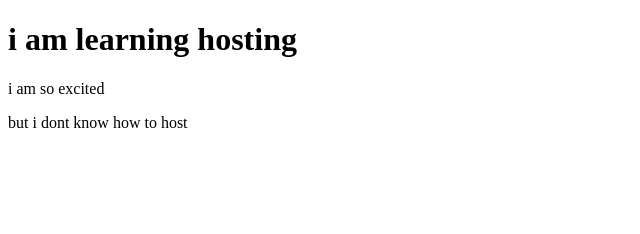
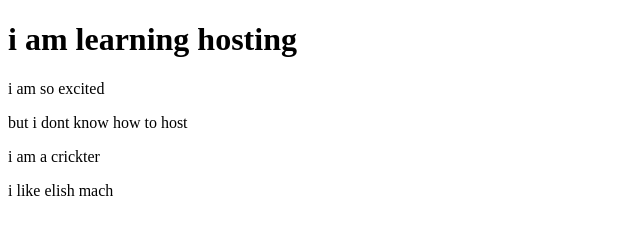
Before and after one commit to Anthony40134480/hosting, a plain HTML site: page index.html in a window 1280 px wide. Shown: the whole page, without its empty margins (0-640 px from the left). Drawn offline with Linux system fonts and the light colour scheme.

Commit message:
elish added

```diff
--- a/index.html
+++ b/index.html
@@ -9,6 +9,8 @@
     <h1>i am learning hosting</h1>
     <p>i am so excited</p>
     <p>but i dont know how to host</p>
+    <p>i am a crickter</p>
+    <p>i like elish mach</p>
 
 </body>
 </html>
```
